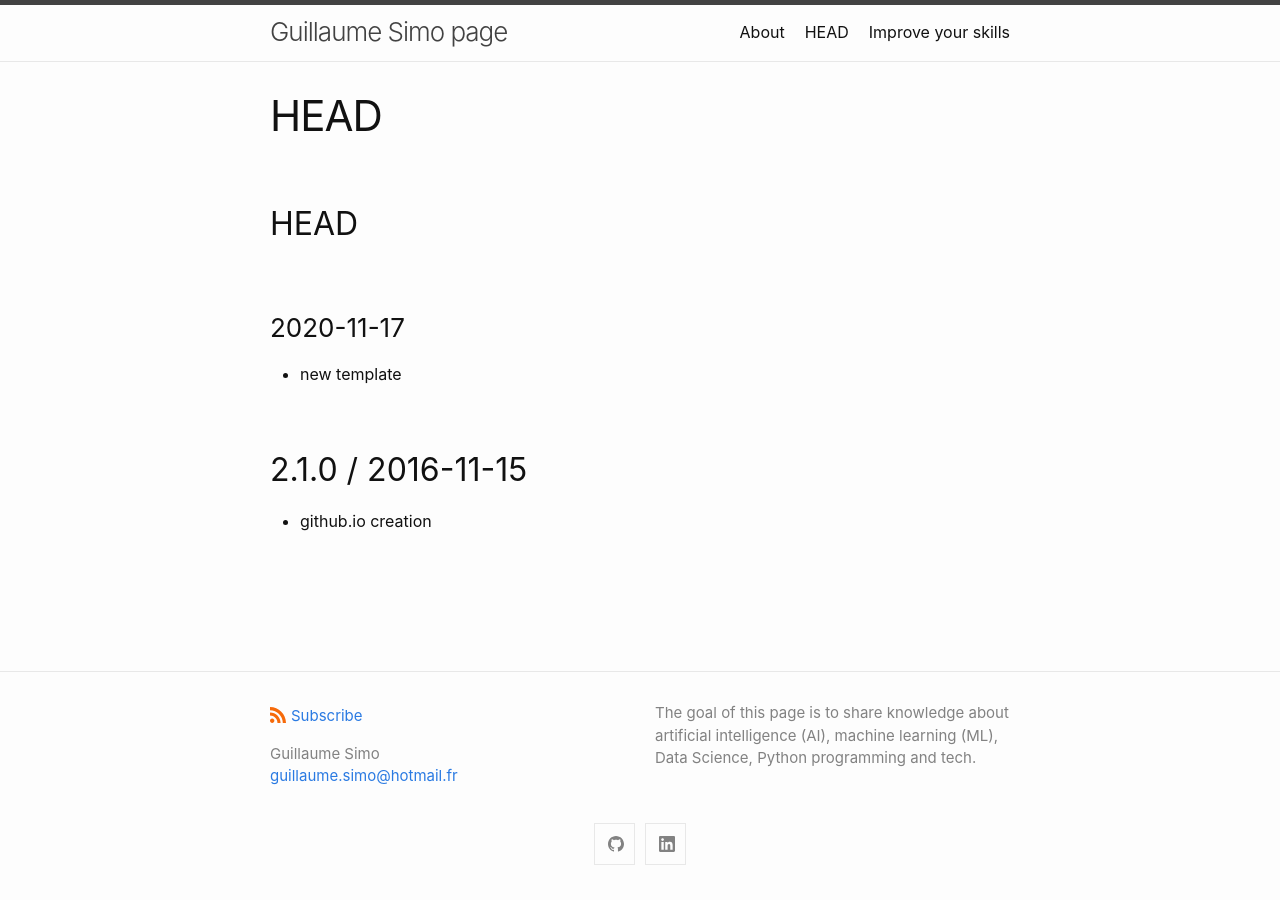
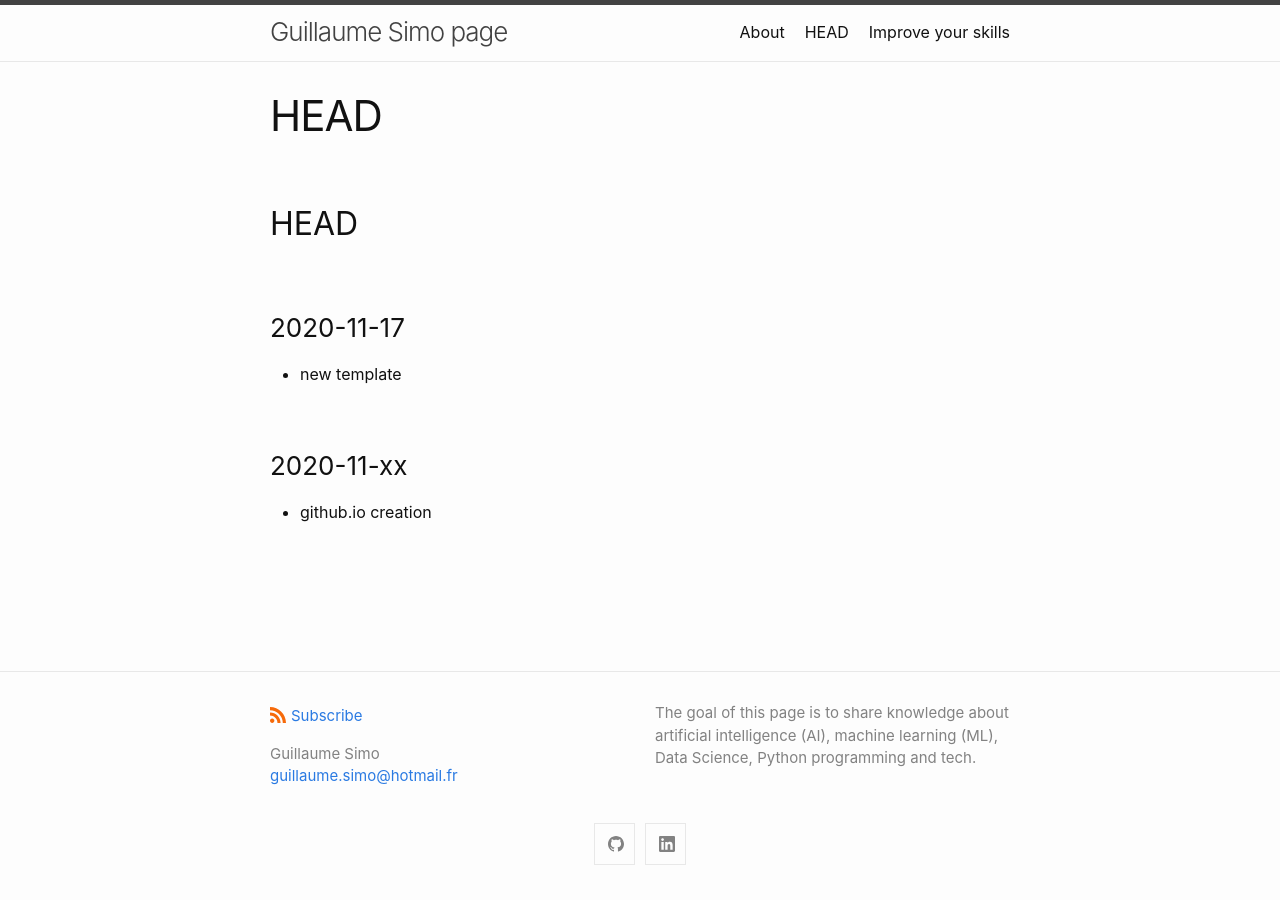
Before and after one commit to GuillaumeSimo/GuillaumeSimo.github.io, a Jekyll site: the page built from History.markdown, in a window 1280 px wide. Built offline with Jekyll 4.4.1, drawn with Linux system fonts in a browser that asks for light colours; our own code applies the rules of GitHub Pages for plain Markdown files.

Commit message:
Update History.markdown

```diff
--- a/History.markdown
+++ b/History.markdown
@@ -4,6 +4,6 @@
 
   * new template
 
-## 2.1.0 / 2016-11-15
+### 2020-11-xx
 
   * github.io creation
```
